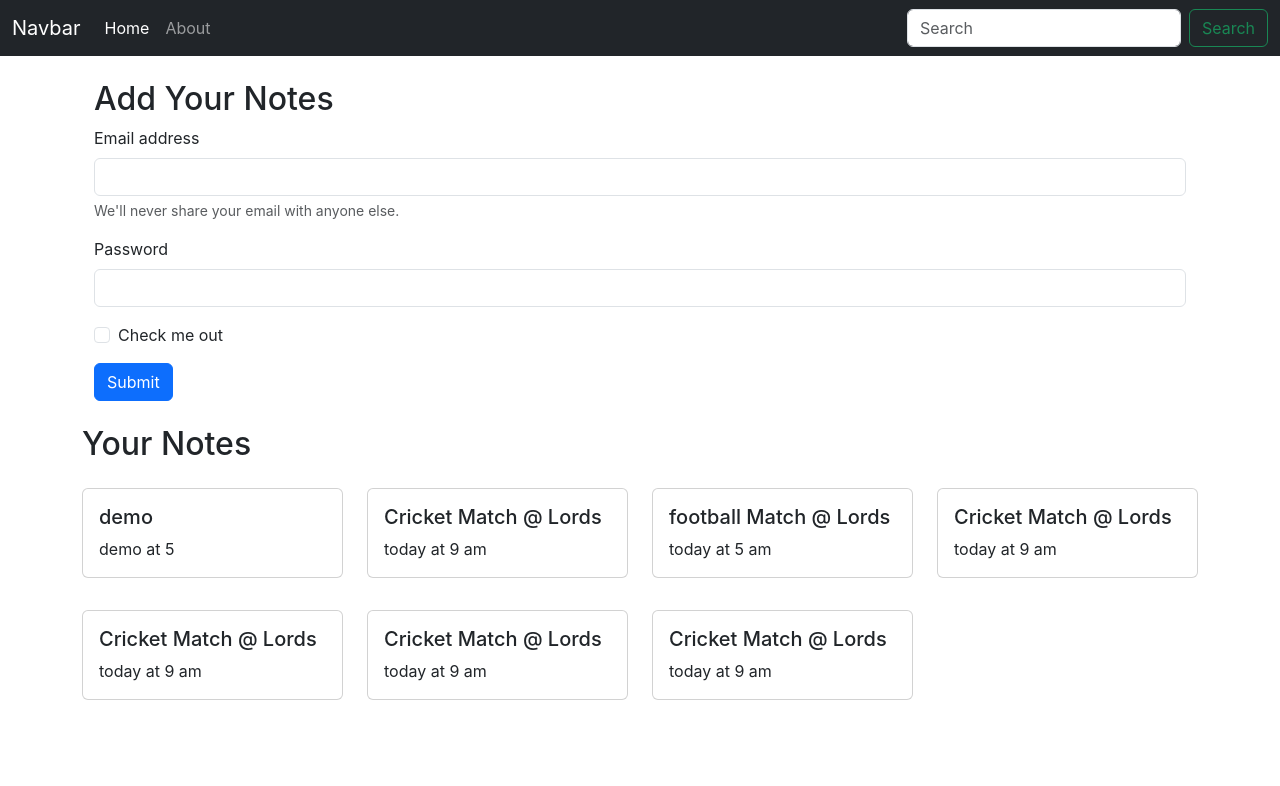
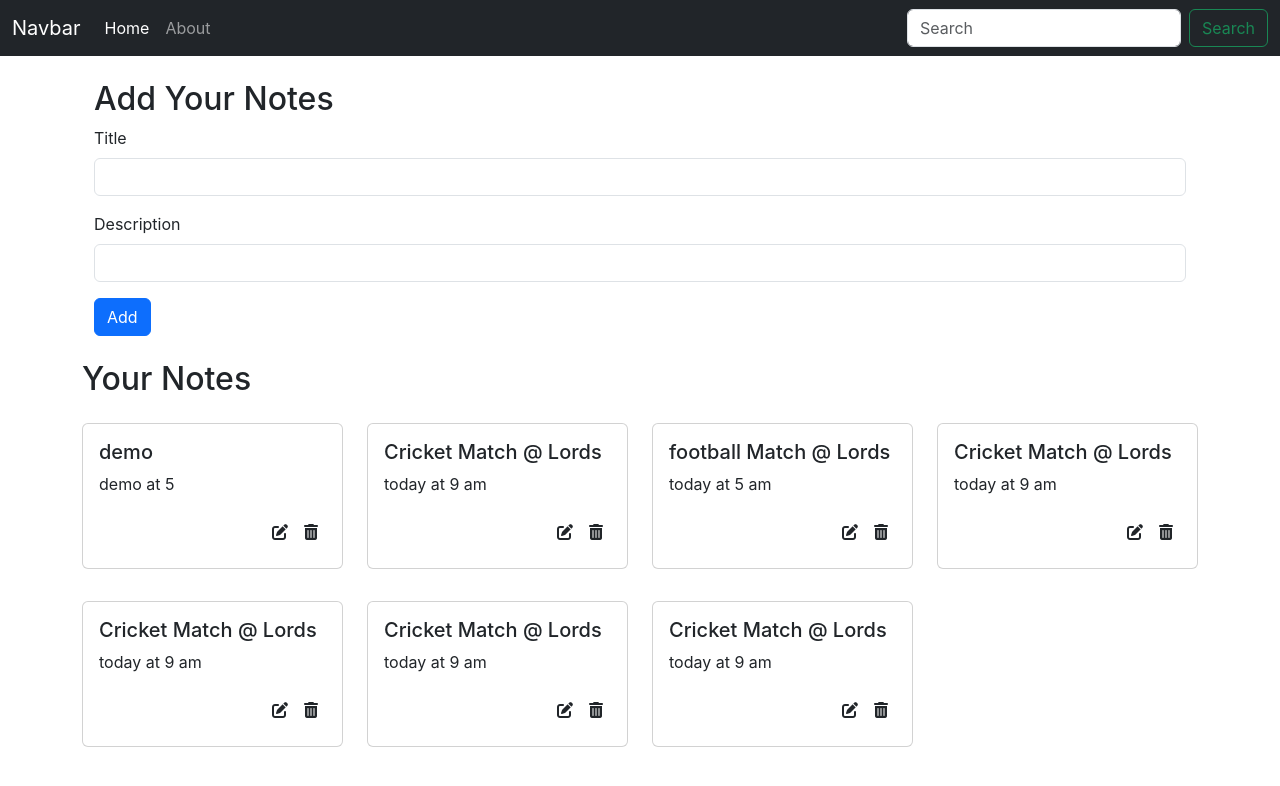
Before and after one commit to TechChats/MyNotes, a React (Create React App) app: page / in a window 1280 px wide. Shown: the top 786 px of the page. Built offline with nearby package versions, Linux system fonts and the light colour scheme.

Commit message:
Starting CRED in frontend | AddNote component to add notes (but note is not added to backend)

```diff
--- a/public/index.html
+++ b/public/index.html
@@ -17,6 +17,7 @@
   <body>
     <noscript>You need to enable JavaScript to run this app.</noscript>
     <div id="root"></div>
+    <script src="https://kit.fontawesome.com/99c2fe669d.js" crossorigin="anonymous"></script>
     <script src="https://cdn.jsdelivr.net/npm/bootstrap@5.3.0-alpha1/dist/js/bootstrap.bundle.min.js" integrity="sha384-w76AqPfDkMBDXo30jS1Sgez6pr3x5MlQ1ZAGC+nuZB+EYdgRZgiwxhTBTkF7CXvN" crossorigin="anonymous"></script>
   </body>
 </html>
--- /dev/null
+++ b/src/components/AddNote.js
@@ -0,0 +1,38 @@
+import React, { useContext, useState } from 'react'
+import noteContext from './context/notes/noteContext'
+
+const AddNote = () => {
+    const context = useContext(noteContext)
+    const { addNote } = context
+
+    const [note, setNote] = useState({ title: "", description: "", tag: "default" })
+
+    const handleClick = (event) => {
+        event.preventDefault();
+        addNote(note.title, note.description, note.tag)
+    }
+    const onChange = (event) => {
+        setNote({ ...note, [event.target.name]: event.target.value })
+    }
+
+    return (
+        <div>
+            <div className="container my-4">
+                <h2>Add Your Notes</h2>
+                <form>
+                    <div className="mb-3">
+                        <label htmlFor="title" className="form-label" >Title</label>
+                        <input type="text" className="form-control" id="title" name="title" aria-describedby="emailHelp" onChange={onChange} />
+                    </div>
+                    <div className="mb-3">
+                        <label htmlFor="description" className="form-label" >Description</label>
+                        <input type="text" className="form-control" id="description" name="description" onChange={onChange} />
+                    </div>
+                    <button type="submit" className="btn btn-primary" onClick={handleClick} >Add</button>
+                </form>
+            </div>
+        </div>
+    )
+}
+
+export default AddNote
--- a/src/components/Home.js
+++ b/src/components/Home.js
@@ -1,30 +1,11 @@
 import React, { useContext } from 'react'
+import AddNote from './AddNote'
 import Notes from './Notes'
 
 export const Home = () => {
 
   return (
     <div>
-      <div className="container my-4">
-        <h2>Add Your Notes</h2>
-        <form>
-          <div className="mb-3">
-            <label htmlFor="exampleInputEmail1" className="form-label">Email address</label>
-            <input type="email" className="form-control" id="exampleInputEmail1" aria-describedby="emailHelp" />
-            <div id="emailHelp" className="form-text">We'll never share your email with anyone else.</div>
-          </div>
-          <div className="mb-3">
-            <label htmlFor="exampleInputPassword1" className="form-label">Password</label>
-            <input type="password" className="form-control" id="exampleInputPassword1" />
-          </div>
-          <div className="mb-3 form-check">
-            <input type="checkbox" className="form-check-input" id="exampleCheck1" />
-            <label className="form-check-label" htmlFor="exampleCheck1">Check me out</label>
-          </div>
-          <button type="submit" className="btn btn-primary">Submit</button>
-        </form>
-      </div>
-
       <Notes />
     </div>
   )
--- a/src/components/NoteItems.js
+++ b/src/components/NoteItems.js
@@ -9,6 +9,10 @@
                 <div className="card-body">
                     <h5 className="card-title"> {note.title} </h5>
                     <p className="card-text"> {note.description} </p>
+                    <div className="d-flex flex-row-reverse">
+                        <div className="p-2"><i className="fa-solid fa-trash-can"></i></div>
+                        <div className="p-2"><i className="fa-solid fa-pen-to-square"></i></div>
+                    </div>
                 </div>
             </div>
         </div>
--- a/src/components/Notes.js
+++ b/src/components/Notes.js
@@ -1,20 +1,24 @@
 import React, { useContext } from 'react'
+import AddNote from './AddNote'
 import noteContext from './context/notes/noteContext'
 import NoteItems from './NoteItems'
 
 const Notes = () => {
     const context = useContext(noteContext)
     //destructuring context
-    const { notes, setNotes } = context
+    const { notes, addNote } = context
 
     return (
+        <>
+            <AddNote />
             <div className="row my-4">
                 <h2>Your Notes</h2>
                 {notes.map((note) => {
-                return <NoteItems note={note} />
+                    return <NoteItems key={note._id} note={note} />
                 })}
                 {/* {console.log(notes)} */}
             </div>
+        </>
     )
 }
 
--- a/src/components/context/notes/NoteState.js
+++ b/src/components/context/notes/NoteState.js
@@ -6,7 +6,7 @@
 
 const NoteState = (props) => {
 
-    const notesInitial =[
+  const notesInitial = [
     {
       "_id": "641a9d522c96d9fe4c2b8301",
       "user": "641a9c6befcb9a46a02982c9",
@@ -26,7 +26,7 @@
       "__v": 0
     },
     {
-          "_id": "641c1a3657a0f906c38d57d9",
+      "_id": "641c1a3657a0f906c38d57d9s",
       "user": "641a9c6befcb9a46a02982c9",
       "title": "football Match @ Lords",
       "description": "today at 5 am",
@@ -35,7 +35,7 @@
       "__v": 0
     },
     {
-          "_id": "641c0b68c765bd294b8bc0f5",
+      "_id": "641c0b68c765bd294b8bc0f5s",
       "user": "641a9c6befcb9a46a02982c9",
       "title": "Cricket Match @ Lords",
       "description": "today at 9 am",
@@ -44,7 +44,7 @@
       "__v": 0
     },
     {
-          "_id": "641c0b68c765bd294b8bc0f5",
+      "_id": "641c0b68c765bd294b8bec0f5s",
       "user": "641a9c6befcb9a46a02982c9",
       "title": "Cricket Match @ Lords",
       "description": "today at 9 am",
@@ -53,7 +53,7 @@
       "__v": 0
     },
     {
-          "_id": "641c0b68c765bd294b8bc0f5",
+      "_id": "641c0b68c765bd294b8bc0f5e",
       "user": "641a9c6befcb9a46a02982c9",
       "title": "Cricket Match @ Lords",
       "description": "today at 9 am",
@@ -62,7 +62,7 @@
       "__v": 0
     },
     {
-          "_id": "641c0b68c765bd294b8bc0f5",
+      "_id": "641c0b68c765bd2s94b8bc0f5",
       "user": "641a9c6befcb9a46a02982c9",
       "title": "Cricket Match @ Lords",
       "description": "today at 9 am",
@@ -74,10 +74,38 @@
 
   const [notes, setNotes] = useState(notesInitial)
 
+  // Add a Note
+  const addNote = (title, description, tag) => {
+
+    // API call to addnote
+    console.log("Going to add motes")
+
+    const note = {
+      "_id": "641c0b68c765bd2s94b8bc0f5",
+      "user": "641a9c6befcb9a46a02982c9",
+      "title": title,
+      "description": description,
+      "tag": tag,
+      "date": "2023-03-23T08:18:48.912Z",
+      "__v": 0
+    }
+    setNotes(notes.concat(note))
+
+
+  }
+  // Edit a Note
+  const editNote = () => {
+
+  }
+  // Delete a Note
+  const deleteNote = () => {
+
+  }
+
   return (
 
     // value={{state:state, updateStateS1;updateStateS1}}
-        <NoteContext.Provider value={{ notes, setNotes }}>
+    <NoteContext.Provider value={{ notes, addNote, editNote, deleteNote }}>
       {props.children}
     </NoteContext.Provider>
   )
--- a/src/index.css
+++ b/src/index.css
@@ -11,3 +11,7 @@
   font-family: source-code-pro, Menlo, Monaco, Consolas, 'Courier New',
     monospace;
 }
+
+i{
+  cursor: pointer;
+}
```
Also changed, not shown: src/components/Alert.js (added, +13 -0 lines). Lines whose indentation alone changed are shown as unchanged.
